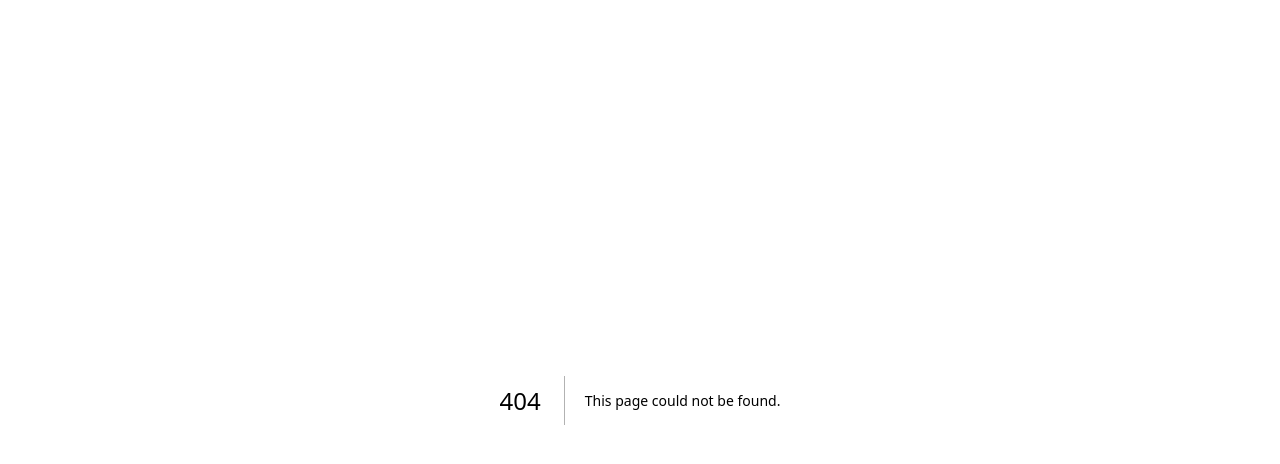
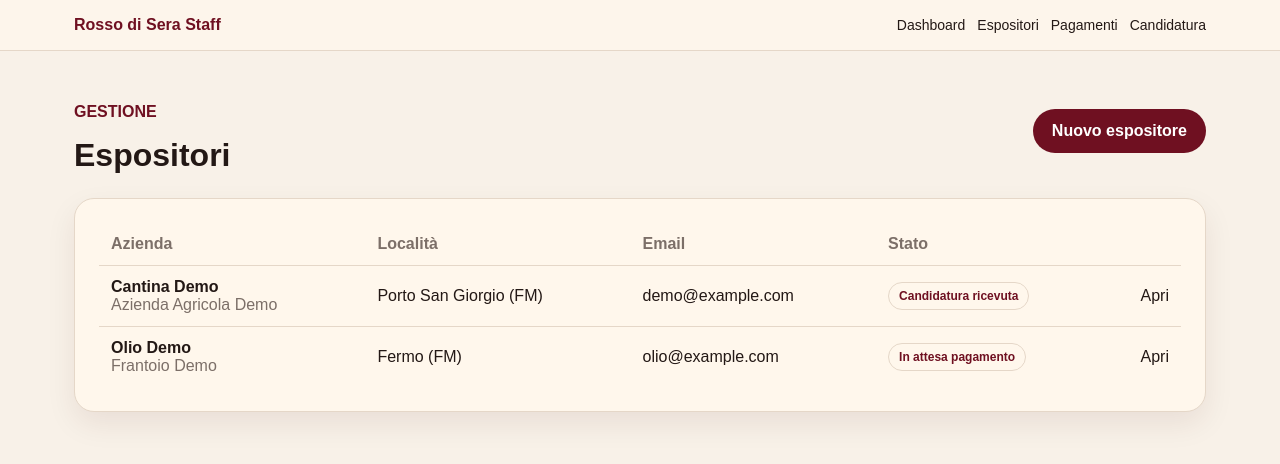
Before and after one commit to giordmando/rosso-di-sera-staff-app, a Next.js app: page /espositori in a window 1280 px wide. Before the commit this address had no page. Shown: the top 464 px of the page. Built offline with nearby package versions, Linux system fonts and the light colour scheme.

Commit message:
Add exhibitors list page

```diff
--- /dev/null
+++ b/src/app/espositori/page.tsx
@@ -0,0 +1,54 @@
+import Link from 'next/link';
+import { AppHeader } from '@/components/AppHeader';
+import { StatusBadge } from '@/components/StatusBadge';
+import type { Exhibitor } from '@/types/database';
+
+const demoExhibitors: Pick<Exhibitor, 'id' | 'brand_name' | 'company_name' | 'city' | 'province' | 'region' | 'status' | 'email'>[] = [
+  { id: 'demo-1', brand_name: 'Cantina Demo', company_name: 'Azienda Agricola Demo', city: 'Porto San Giorgio', province: 'FM', region: 'Marche', status: 'candidatura_ricevuta', email: 'demo@example.com' },
+  { id: 'demo-2', brand_name: 'Olio Demo', company_name: 'Frantoio Demo', city: 'Fermo', province: 'FM', region: 'Marche', status: 'in_attesa_pagamento', email: 'olio@example.com' },
+];
+
+export default function ExhibitorsPage() {
+  return (
+    <main>
+      <AppHeader />
+      <div className="container" style={{ paddingTop: 36, paddingBottom: 36 }}>
+        <header style={{ display: 'flex', justifyContent: 'space-between', alignItems: 'center', gap: 16, marginBottom: 24 }}>
+          <div>
+            <p style={{ color: 'var(--wine)', fontWeight: 800 }}>GESTIONE</p>
+            <h1 style={{ margin: 0 }}>Espositori</h1>
+          </div>
+          <Link href="/candidatura" className="btn btn-primary">Nuovo espositore</Link>
+        </header>
+
+        <section className="card" style={{ overflowX: 'auto' }}>
+          <table style={{ width: '100%', borderCollapse: 'collapse' }}>
+            <thead>
+              <tr style={{ textAlign: 'left', color: 'var(--muted)' }}>
+                <th style={{ padding: 12 }}>Azienda</th>
+                <th style={{ padding: 12 }}>Località</th>
+                <th style={{ padding: 12 }}>Email</th>
+                <th style={{ padding: 12 }}>Stato</th>
+                <th style={{ padding: 12 }}></th>
+              </tr>
+            </thead>
+            <tbody>
+              {demoExhibitors.map((item) => (
+                <tr key={item.id} style={{ borderTop: '1px solid var(--border)' }}>
+                  <td style={{ padding: 12 }}>
+                    <strong>{item.brand_name}</strong><br />
+                    <span style={{ color: 'var(--muted)' }}>{item.company_name}</span>
+                  </td>
+                  <td style={{ padding: 12 }}>{item.city} ({item.province})</td>
+                  <td style={{ padding: 12 }}>{item.email}</td>
+                  <td style={{ padding: 12 }}><StatusBadge status={item.status} /></td>
+                  <td style={{ padding: 12, textAlign: 'right' }}><Link href={`/espositori/${item.id}`}>Apri</Link></td>
+                </tr>
+              ))}
+            </tbody>
+          </table>
+        </section>
+      </div>
+    </main>
+  );
+}
```
